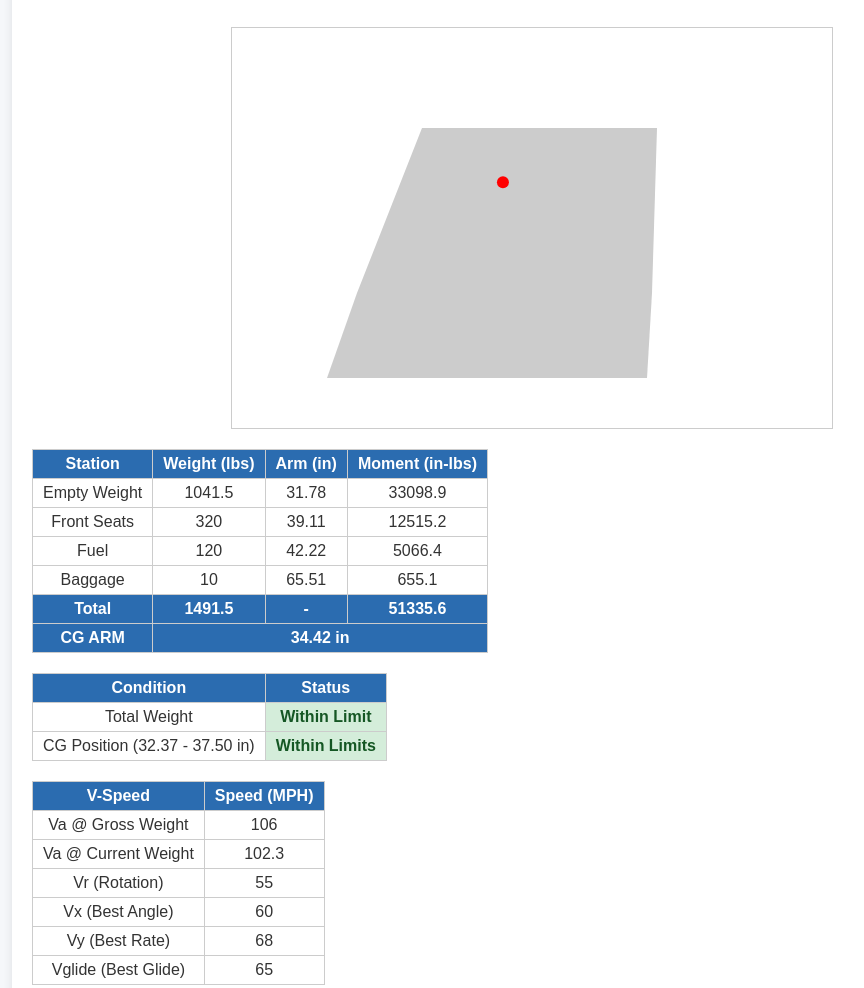
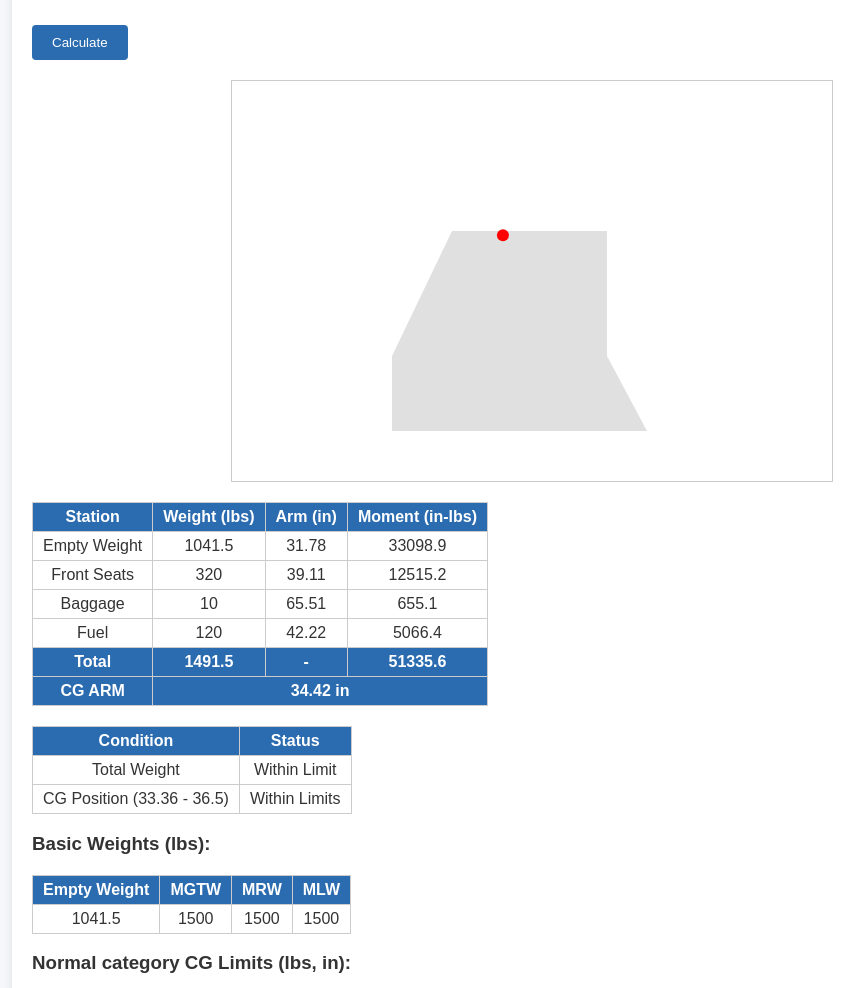
Before and after one commit to machine230/pnwav8r, a website: page wb.html in a window 1280 px wide. Shown: the part 349-1337 px from the top of the page, without its empty margins (108-972 px from the left). Drawn offline with Linux system fonts and the light colour scheme.

Commit message:
Corrected POH values for Basic Weights and CG Limits for N7798E

```diff
--- a/wb.html
+++ b/wb.html
@@ -1,24 +1,52 @@
 <!DOCTYPE html>
 <html lang="en">
-<head>
+<<head>
     <meta charset="UTF-8">
     <meta name="viewport" content="width=device-width, initial-scale=1.0">
-    <title>N7798E - Weight & Balance</title>
+    <title>N7798E Weight & Balance Calculator</title>
     <style>
-        body { font-family: Arial, sans-serif; margin: 0; background-color: #f5f7fa; color: #333; }
+        body { font-family: Arial, sans-serif; background-color: #f5f7fa; color: #333; margin: 0; }
         nav { background-color: #2b6cb0; padding: 10px 20px; }
         nav a { color: #fff; text-decoration: none; margin-right: 20px; font-weight: bold; }
         .container { max-width: 1000px; margin: 20px auto; background: #fff; padding: 20px; border-radius: 8px; box-shadow: 0 0 10px rgba(0,0,0,0.1); }
         h1 { text-align: center; color: #2b6cb0; }
         label { display: inline-block; width: 220px; margin-bottom: 10px; }
         input { width: 80px; padding: 5px; margin-bottom: 10px; }
-        button { padding: 10px 20px; background-color: #2b6cb0; color: #fff; border: none; border-radius: 4px; cursor: pointer; }
+        button { padding: 10px 20px; background-color: #2b6cb0; color: #fff; border: none; border-radius: 4px; cursor: pointer; margin-right: 10px; }
         button:hover { background-color: #1a4e8a; }
         table { border-collapse: collapse; margin-top: 20px; width: auto; }
         th, td { border: 1px solid #ccc; padding: 5px 10px; text-align: center; }
         th { background-color: #2b6cb0; color: #fff; }
-        .warning { background-color: #f8d7da; color: #721c24; font-weight: bold; }
-        .ok { background-color: #d4edda; color: #155724; font-weight: bold; }
+        canvas { display: block; margin: 20px auto; background: #fff; border: 1px solid #ccc; }
+        .small-text { font-size: 12px; color: #555; text-align: center; margin-top: 20px; }
+        @media (max-width: 768px) {
+            .container { width: 95%; padding: 10px; margin: auto; }
+            nav a { display: block; margin: 10px 0; }
+            label { width: 100%; display: block; margin-bottom: 5px; }
+            input { width: 100%; padding: 8px; }
+            button { width: 100%; margin-bottom: 10px; }
+            table { width: 100%; font-size: 14px; }
+            canvas { width: 100% !important; height: auto !important; }
+        }
+    </style>
+</head>
+>
+    <meta charset="UTF-8">
+    <meta name="viewport" content="width=device-width, initial-scale=1.0">
+    <title>N7798E Weight & Balance Calculator</title>
+    <style>
+        body { font-family: Arial, sans-serif; background-color: #f5f7fa; color: #333; margin: 0; }
+        nav { background-color: #2b6cb0; padding: 10px 20px; }
+        nav a { color: #fff; text-decoration: none; margin-right: 20px; font-weight: bold; }
+        .container { max-width: 1000px; margin: 20px auto; background: #fff; padding: 20px; border-radius: 8px; box-shadow: 0 0 10px rgba(0,0,0,0.1); }
+        h1 { text-align: center; color: #2b6cb0; }
+        label { display: inline-block; width: 220px; margin-bottom: 10px; }
+        input { width: 80px; padding: 5px; margin-bottom: 10px; }
+        button { padding: 10px 20px; background-color: #2b6cb0; color: #fff; border: none; border-radius: 4px; cursor: pointer; margin-right: 10px; }
+        button:hover { background-color: #1a4e8a; }
+        table { border-collapse: collapse; margin-top: 20px; width: auto; }
+        th, td { border: 1px solid #ccc; padding: 5px 10px; text-align: center; }
+        th { background-color: #2b6cb0; color: #fff; }
         canvas { display: block; margin: 20px auto; background: #fff; border: 1px solid #ccc; }
         .small-text { font-size: 12px; color: #555; text-align: center; margin-top: 20px; }
     </style>
@@ -32,33 +60,29 @@
     <div class="container">
         <h1>N7798E Weight & Balance Calculator</h1>
         <p style="text-align:center; font-size: 16px; margin-top: -10px;">
-            Tail Number: <strong>N7798E</strong> - Cessna 150
-            (<a href="https://link-to-your-poh.pdf" target="_blank" style="color:#2b6cb0; text-decoration:underline;">View POH</a>)
+            Tail Number: <strong>N7798E</strong> - Cessna 150 (<a href="https://link-to-your-poh.pdf" target="_blank" style="color:#2b6cb0; text-decoration:underline;">View POH</a>)
         </p>
 
         <label>Pilot Weight (lbs):</label>
-        <input type="number" id="pilotWeight" value="160" oninput="calculateWB()"><br>
+        <input type="number" id="pilotWeight" value="160"><br>
+        <label>Passenger Weight (lbs):</label>
+        <input type="number" id="passengerWeight" value="160"><br>
+        <label>Baggage Weight (lbs):</label>
+        <input type="number" id="baggage" value="10" max="29"><br>
+        <label>Fuel (Gallons usable):</label>
+        <input type="number" id="fuel" value="20" max="22.5"><br><br>
 
-        <label>Passenger Weight (lbs):</label>
-        <input type="number" id="passengerWeight" value="160" oninput="calculateWB()"><br>
-
-        <label>Baggage Weight (lbs):</label>
-        <input type="number" id="baggage" value="10" max="29" oninput="calculateWB()"> (Max 29 lbs)<br>
-
-        <label>Fuel (Gallons usable):</label>
-        <input type="number" id="fuel" value="20" max="22.5" oninput="calculateWB()"> (Max 22.5 gal)<br><br>
+        <button onclick="calculateWB()">Calculate</button>
 
         <canvas id="cgCanvas" width="600" height="400"></canvas>
 
         <div id="breakdown"></div>
         <div id="advisoryTable"></div>
-        <div id="vspeeds"></div>
 
         <h3>Basic Weights (lbs):</h3>
         <table>
             <tr><th>Empty Weight</th><th>MGTW</th><th>MRW</th><th>MLW</th></tr>
             <tr><td>1041.5</td><td>1500</td><td>1500</td><td>1500</td></tr>
-
         </table>
 
         <h3>Normal category CG Limits (lbs, in):</h3>
@@ -67,35 +91,23 @@
             <tr><td>1100</td><td>32.20</td><td>37.30</td></tr>
             <tr><td>1250</td><td>32.20</td><td>36.50</td></tr>
             <tr><td>1500</td><td>33.40</td><td>36.50</td></tr>
-
         </table>
 
         <p class="small-text">
-            NB: W&B information in this calculator may not be current or accurate. This calculator is provided as a pre-flight aid but it is not a substitute for the official W&B calculations that the pilot should perform before each flight. Pilots should always calculate the W&B on the ramp prior to takeoff using the latest data from the POH and actual payload weights, and taking into account all circumstances including the difference between takeoff and landing fuel quantity and weight.
+            NB: Always verify with the latest POH. This calculator is for preflight estimation only.
         </p>
     </div>
 
     <script>
         const EMPTY_WEIGHT = 1041.5;
         const EMPTY_CG = 31.78;
-        const MAX_GROSS_WEIGHT = 1600;
+        const MAX_GROSS_WEIGHT = 1500;
         const CG_FORWARD_LIMITS = [
-            { weight: 1100, cg: 30.90 },
-            { weight: 1270, cg: 31.50 },
-            { weight: 1600, cg: 32.80 }
+            { weight: 1100, cg: 32.20 },
+            { weight: 1250, cg: 32.20 },
+            { weight: 1500, cg: 33.40 }
         ];
-        const CG_AFT_LIMIT = 37.50;
-        const VA_MAX_GROSS = 106;
-        const VR = 55;
-        const VX = 60;
-        const VY = 68;
-        const VGLIDE = 65;
-
-        const STATIONS = [
-            { name: 'Front Seats', weight: () => parseFloat(document.getElementById('pilotWeight').value) + parseFloat(document.getElementById('passengerWeight').value), arm: 39.11 },
-            { name: 'Fuel', weight: () => Math.min(parseFloat(document.getElementById('fuel').value), 22.5) * 6, arm: 42.22 },
-            { name: 'Baggage', weight: () => Math.min(parseFloat(document.getElementById('baggage').value), 29), arm: 65.51 }
-        ];
+        const CG_AFT_LIMIT = 36.50;
 
         function interpolateForwardCGLimit(weight) {
             for (let i = 0; i < CG_FORWARD_LIMITS.length - 1; i++) {
@@ -110,51 +122,42 @@
         }
 
         function calculateWB() {
+            const pilotWeight = parseFloat(document.getElementById('pilotWeight').value);
+            const passengerWeight = parseFloat(document.getElementById('passengerWeight').value);
+            const baggageWeight = Math.min(parseFloat(document.getElementById('baggage').value), 29);
+            const fuelGallons = Math.min(parseFloat(document.getElementById('fuel').value), 22.5);
+            const fuelWeight = fuelGallons * 6;
+
             const emptyMoment = EMPTY_WEIGHT * EMPTY_CG;
-            let totalWeight = EMPTY_WEIGHT;
-            let totalMoment = emptyMoment;
+            const frontSeatsMoment = (pilotWeight + passengerWeight) * 39.11;
+            const baggageMoment = baggageWeight * 65.51;
+            const fuelMoment = fuelWeight * 42.22;
 
-            let breakdownRows = `<tr><th>Station</th><th>Weight (lbs)</th><th>Arm (in)</th><th>Moment (in-lbs)</th></tr>
-                <tr><td>Empty Weight</td><td>${EMPTY_WEIGHT}</td><td>${EMPTY_CG}</td><td>${emptyMoment.toFixed(1)}</td></tr>`;
+            const totalWeight = EMPTY_WEIGHT + pilotWeight + passengerWeight + baggageWeight + fuelWeight;
+            const totalMoment = emptyMoment + frontSeatsMoment + baggageMoment + fuelMoment;
+            const cgPosition = totalMoment / totalWeight;
 
-            STATIONS.forEach(station => {
-                const weight = station.weight();
-                const moment = weight * station.arm;
-                totalWeight += weight;
-                totalMoment += moment;
-                breakdownRows += `<tr><td>${station.name}</td><td>${weight}</td><td>${station.arm}</td><td>${moment.toFixed(1)}</td></tr>`;
-            });
-
-            const cgPosition = totalMoment / totalWeight;
             const forwardLimit = interpolateForwardCGLimit(totalWeight);
             const cgStatus = (cgPosition < forwardLimit || cgPosition > CG_AFT_LIMIT) ? 'Out of Limits' : 'Within Limits';
             const weightStatus = (totalWeight > MAX_GROSS_WEIGHT) ? 'Over Limit' : 'Within Limit';
-            const vaActual = VA_MAX_GROSS * Math.sqrt(totalWeight / MAX_GROSS_WEIGHT);
 
-            document.getElementById('breakdown').innerHTML = `<table>${breakdownRows}
-                <tr><th>Total</th><th>${totalWeight.toFixed(1)}</th><th>-</th><th>${totalMoment.toFixed(1)}</th></tr>
-                <tr><th>CG ARM</th><th colspan="3">${cgPosition.toFixed(2)} in</th></tr></table>`;
+            document.getElementById('breakdown').innerHTML = `
+                <table>
+                    <tr><th>Station</th><th>Weight (lbs)</th><th>Arm (in)</th><th>Moment (in-lbs)</th></tr>
+                    <tr><td>Empty Weight</td><td>${EMPTY_WEIGHT}</td><td>${EMPTY_CG}</td><td>${emptyMoment.toFixed(1)}</td></tr>
+                    <tr><td>Front Seats</td><td>${pilotWeight + passengerWeight}</td><td>39.11</td><td>${frontSeatsMoment.toFixed(1)}</td></tr>
+                    <tr><td>Baggage</td><td>${baggageWeight}</td><td>65.51</td><td>${baggageMoment.toFixed(1)}</td></tr>
+                    <tr><td>Fuel</td><td>${fuelWeight}</td><td>42.22</td><td>${fuelMoment.toFixed(1)}</td></tr>
+                    <tr><th>Total</th><th>${totalWeight.toFixed(1)}</th><th>-</th><th>${totalMoment.toFixed(1)}</th></tr>
+                    <tr><th>CG ARM</th><th colspan="3">${cgPosition.toFixed(2)} in</th></tr>
+                </table>`;
 
-            let advisoryContent = `<table>
-                <tr><th>Condition</th><th>Status</th></tr>
-                <tr><td>Total Weight</td><td class="${weightStatus === 'Over Limit' ? 'warning' : 'ok'}">${weightStatus}</td></tr>
-                <tr><td>CG Position (${forwardLimit.toFixed(2)} - ${CG_AFT_LIMIT.toFixed(2)} in)</td><td class="${cgStatus === 'Out of Limits' ? 'warning' : 'ok'}">${cgStatus}</td></tr>`;
-
-            if (cgStatus === 'Out of Limits') {
-                advisoryContent += `<tr><td colspan="2" class="warning">CG is out of safe limits. Aircraft may become uncontrollable or stall unpredictably.</td></tr>`;
-            }
-            advisoryContent += `</table>`;
-            document.getElementById('advisoryTable').innerHTML = advisoryContent;
-
-            document.getElementById('vspeeds').innerHTML = `<table>
-                <tr><th>V-Speed</th><th>Speed (MPH)</th></tr>
-                <tr><td>Va @ Gross Weight</td><td>${VA_MAX_GROSS}</td></tr>
-                <tr><td>Va @ Current Weight</td><td>${vaActual.toFixed(1)}</td></tr>
-                <tr><td>Vr (Rotation)</td><td>${VR}</td></tr>
-                <tr><td>Vx (Best Angle)</td><td>${VX}</td></tr>
-                <tr><td>Vy (Best Rate)</td><td>${VY}</td></tr>
-                <tr><td>Vglide (Best Glide)</td><td>${VGLIDE}</td></tr>
-            </table>`;
+            document.getElementById('advisoryTable').innerHTML = `
+                <table>
+                    <tr><th>Condition</th><th>Status</th></tr>
+                    <tr><td>Total Weight</td><td class="${weightStatus === 'Over Limit' ? 'warning' : 'ok'}">${weightStatus}</td></tr>
+                    <tr><td>CG Position (${forwardLimit.toFixed(2)} - ${CG_AFT_LIMIT})</td><td class="${cgStatus === 'Out of Limits' ? 'warning' : 'ok'}">${cgStatus}</td></tr>
+                </table>`;
 
             drawCGGraph(cgPosition, totalWeight);
         }
@@ -163,20 +166,19 @@
             const canvas = document.getElementById('cgCanvas');
             const ctx = canvas.getContext('2d');
             ctx.clearRect(0, 0, canvas.width, canvas.height);
-
             const xScale = 50;
             const yScale = 0.5;
             const xOffset = 50;
             const yOffset = 350;
 
-            ctx.fillStyle = '#ccc';
+            ctx.fillStyle = '#e0e0e0';
             ctx.beginPath();
-            ctx.moveTo(xOffset + (30.9 - 30) * xScale, yOffset - (1100 - 1100) * yScale);
-            ctx.lineTo(xOffset + (31.5 - 30) * xScale, yOffset - (1270 - 1100) * yScale);
-            ctx.lineTo(xOffset + (32.8 - 30) * xScale, yOffset - (1600 - 1100) * yScale);
-            ctx.lineTo(xOffset + (37.5 - 30) * xScale, yOffset - (1600 - 1100) * yScale);
-            ctx.lineTo(xOffset + (37.4 - 30) * xScale, yOffset - (1270 - 1100) * yScale);
-            ctx.lineTo(xOffset + (37.3 - 30) * xScale, yOffset - (1100 - 1100) * yScale);
+            ctx.moveTo(xOffset + (32.20 - 30) * xScale, yOffset - (1100 - 1100) * yScale);
+            ctx.lineTo(xOffset + (32.20 - 30) * xScale, yOffset - (1250 - 1100) * yScale);
+            ctx.lineTo(xOffset + (33.40 - 30) * xScale, yOffset - (1500 - 1100) * yScale);
+            ctx.lineTo(xOffset + (36.50 - 30) * xScale, yOffset - (1500 - 1100) * yScale);
+            ctx.lineTo(xOffset + (36.50 - 30) * xScale, yOffset - (1250 - 1100) * yScale);
+            ctx.lineTo(xOffset + (37.30 - 30) * xScale, yOffset - (1100 - 1100) * yScale);
             ctx.closePath();
             ctx.fill();
 
@@ -186,7 +188,9 @@
             ctx.fill();
         }
 
-        calculateWB();
+        window.onload = function() {
+            calculateWB();
+        }
     </script>
 </body>
 </html>
```
